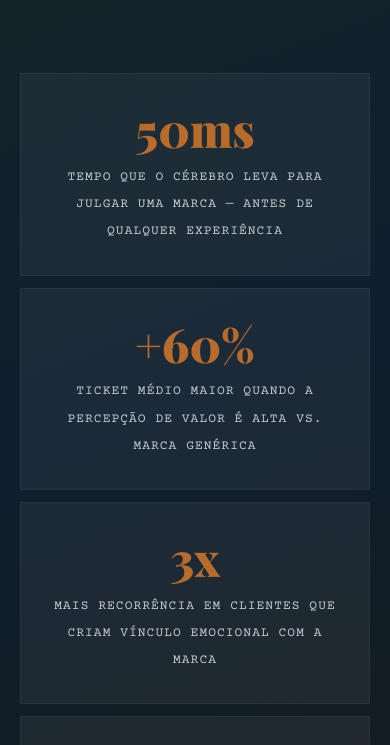
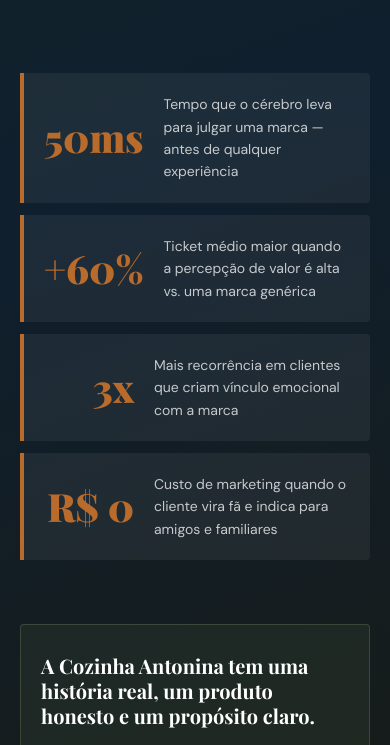
Before and after one commit to wesley-bayma/antonina-brandbook, a plain HTML site: page index.html in a window 390 px wide. Shown: the part 7812-8557 px from the top of the page. Drawn offline with nearby package versions, Linux system fonts and the light colour scheme.

Commit message:
Add files via upload

```diff
--- a/index.html
+++ b/index.html
@@ -629,35 +629,39 @@
 
     /* ——— METRICAS ——— */
     .metrica-grid {
-      display: grid;
-      grid-template-columns: repeat(4, 1fr);
-      gap: 2px;
+      display: flex;
+      flex-direction: column;
+      gap: 12px;
       margin-top: 48px;
     }
 
     .metrica {
-      background: rgba(255, 255, 255, 0.05);
-      padding: 40px 24px;
-      text-align: center;
-      border: 1px solid rgba(255, 255, 255, 0.05);
+      display: flex;
+      align-items: center;
+      gap: 28px;
+      background: rgba(255, 255, 255, 0.06);
+      border-left: 4px solid var(--caramelo);
+      padding: 24px 28px;
+      border-radius: 0 4px 4px 0;
     }
 
     .metrica-num {
       font-family: 'Playfair Display', serif;
-      font-size: clamp(36px, 5vw, 56px);
+      font-size: clamp(40px, 5vw, 56px);
       font-weight: 900;
       color: var(--caramelo);
-      display: block;
+      white-space: nowrap;
+      flex-shrink: 0;
+      min-width: 110px;
+      text-align: right;
       line-height: 1;
-      margin-bottom: 8px;
     }
 
     .metrica-label {
-      font-size: 12px;
-      letter-spacing: 2px;
-      text-transform: uppercase;
-      color: rgba(255, 255, 255, 0.82);
-      font-family: 'Courier Prime', monospace;
+      font-size: 15px;
+      color: rgba(255, 255, 255, 0.88);
+      font-family: 'DM Sans', sans-serif;
+      line-height: 1.6;
     }
 
     /* ——— FRASES DE MARCA ——— */
@@ -962,10 +966,7 @@
         gap: 16px;
       }
 
-      .metrica-grid {
-        grid-template-columns: 1fr 1fr;
-        gap: 12px;
-      }
+      /* .metrica-grid already flex column, no override needed */
 
       .paleta {
         grid-template-columns: repeat(3, 1fr);
@@ -1119,23 +1120,19 @@
         padding: 28px 20px !important;
       }
 
-      /* ——— MÉTRICAS: 1 coluna no mobile ——— */
-      .metrica-grid {
-        grid-template-columns: 1fr !important;
-        gap: 12px;
-      }
-
+      /* ——— MÉTRICAS: mobile ——— */
       .metrica {
-        padding: 32px 24px !important;
+        padding: 20px 20px !important;
+        gap: 20px !important;
       }
 
       .metrica-num {
-        font-size: clamp(40px, 12vw, 56px) !important;
+        font-size: clamp(36px, 10vw, 48px) !important;
+        min-width: 90px !important;
       }
 
       .metrica-label {
-        font-size: 13px !important;
-        letter-spacing: 1px !important;
+        font-size: 14px !important;
       }
 
       /* ——— RODAPÉ / SEÇÃO FINAL ——— */
@@ -1702,7 +1699,8 @@
         </div>
         <div class="metrica">
           <span class="metrica-num">+60%</span>
-          <span class="metrica-label">Ticket médio maior quando a percepção de valor é alta vs. marca genérica</span>
+          <span class="metrica-label">Ticket médio maior quando a percepção de valor é alta vs. uma marca
+            genérica</span>
         </div>
         <div class="metrica">
           <span class="metrica-num">3x</span>
```
